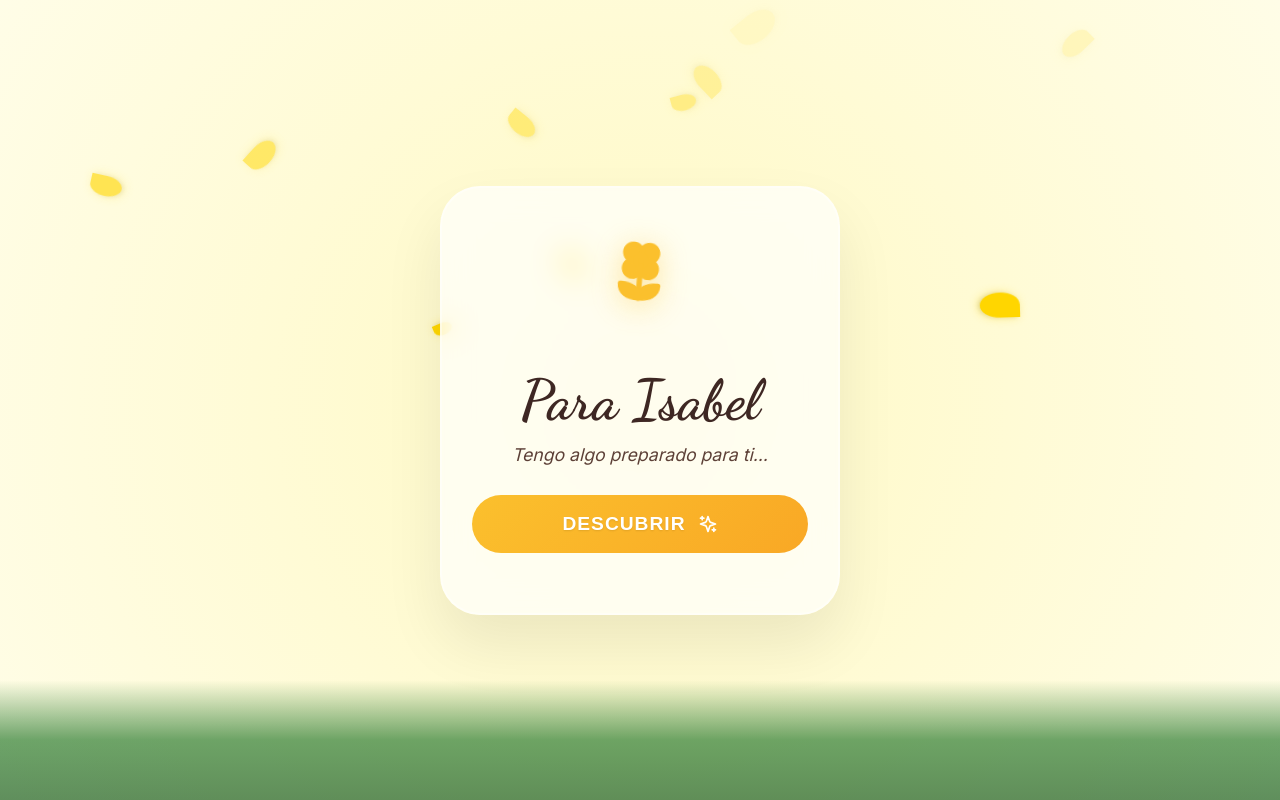
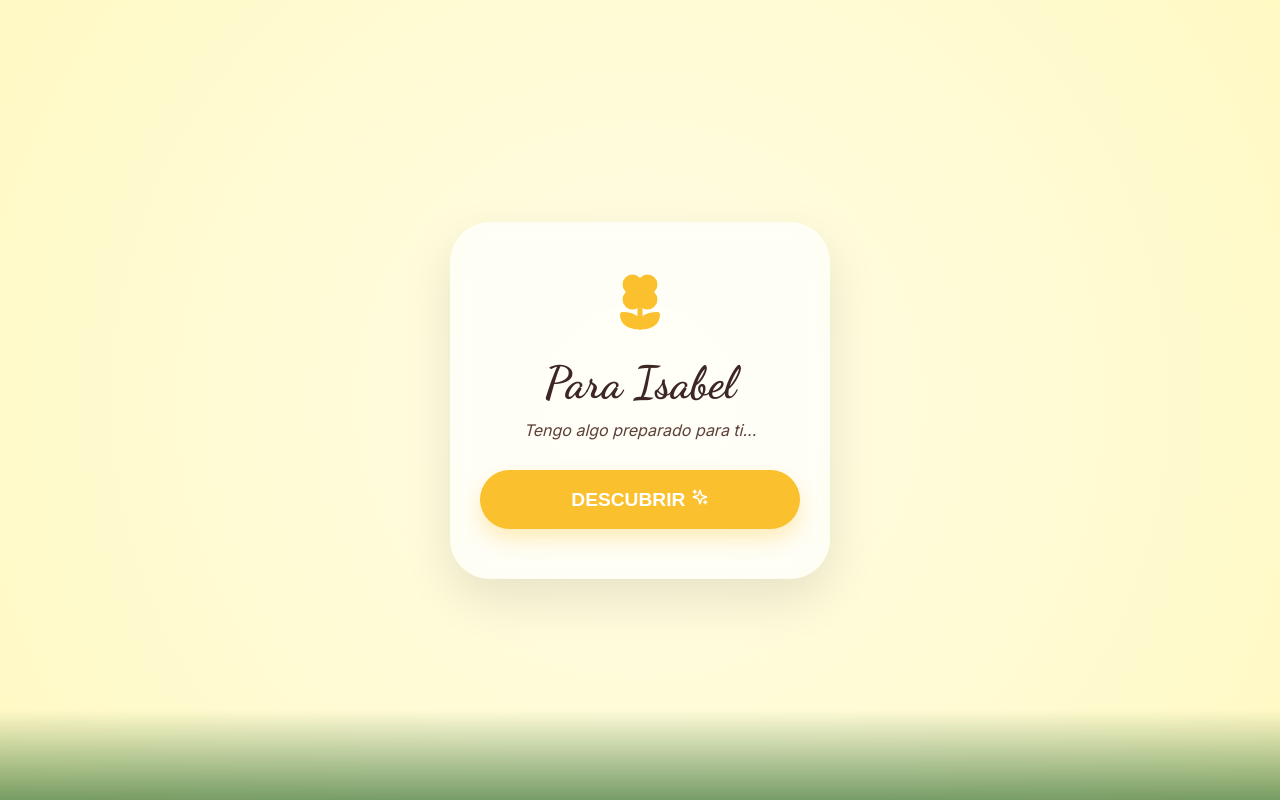
Before and after one commit to Jaxsdev/Flowers.yellow, a React (Vite) app: page / in a window 1280 px wide. Built offline with nearby package versions, Linux system fonts and the light colour scheme.

Commit message:
Jardín natural con desorden orgánico y mensaje perfectamente centrado en móvil

```diff
--- a/src/App.jsx
+++ b/src/App.jsx
@@ -1,382 +1,176 @@
-import React, { useState, useEffect } from 'react';
+import React, { useState, useEffect, useRef } from 'react';
 import { motion, AnimatePresence } from 'framer-motion';
-import { Heart, Flower2, Sparkles, Send, RefreshCcw, Volume2, VolumeX } from 'lucide-react';
+import { Heart, Flower2, Sparkles, Volume2, VolumeX } from 'lucide-react';
 import confetti from 'canvas-confetti';
 
+// --- Sunflower Component ---
 const Sunflower = ({ delay = 0, scale = 1, x = 0, y = 0 }) => (
   <motion.div
     initial={{ scale: 0, rotate: -45, opacity: 0 }}
     animate={{ scale: scale, rotate: 0, opacity: 1 }}
-    transition={{ type: "spring", stiffness: 80, damping: 15, delay: delay, duration: 2 }}
-    style={{ position: 'absolute', left: `${x}%`, top: `${y}%`, zIndex: 5 }}
+    transition={{ type: "spring", stiffness: 40, damping: 12, delay: delay, duration: 2 }}
+    style={{ position: 'absolute', left: `${x}%`, top: `${y}%`, zIndex: 10, transform: 'translate(-50%, -50%)' }}
   >
-    <div className="flower-container" style={{ position: 'relative', width: 'clamp(100px, 30vw, 150px)', aspectRatio: '1/1' }}>
-      {/* Stem with Leaves */}
+    <div style={{ position: 'relative', width: 'clamp(90px, 25vw, 130px)', aspectRatio: '1/1' }}>
       <motion.div
         initial={{ height: 0 }}
-        animate={{ height: 'clamp(150px, 40vh, 220px)' }}
-        transition={{ delay: delay, duration: 1.2 }}
+        animate={{ height: 'clamp(140px, 35vh, 190px)' }}
+        transition={{ delay: delay, duration: 1.5 }}
         style={{
-          width: 'clamp(6px, 1.5vw, 10px)',
-          background: 'linear-gradient(to top, #1b5e20, #4caf50)',
-          position: 'absolute',
-          bottom: '-120%',
-          left: '46%',
-          borderRadius: '5px',
-          zIndex: 1
+          width: '7px', background: 'linear-gradient(to top, #1b5e20, #4caf50)',
+          position: 'absolute', bottom: '-100%', left: '46%', borderRadius: '5px', zIndex: 1
         }}
       >
-        <div style={{ position: 'absolute', width: '30px', height: '18px', background: '#2e7d32', borderRadius: '100% 0 100% 0', left: '-25px', top: '20%' }} />
-        <div style={{ position: 'absolute', width: '30px', height: '18px', background: '#388e3c', borderRadius: '0 100% 0 100%', right: '-25px', top: '40%' }} />
+        <div style={{ position: 'absolute', width: '25px', height: '14px', background: '#2e7d32', borderRadius: '100% 0 100% 0', left: '-22px', top: '20%' }} />
+        <div style={{ position: 'absolute', width: '25px', height: '14px', background: '#388e3c', borderRadius: '0 100% 0 100%', right: '-22px', top: '40%' }} />
       </motion.div>
-
-      {/* Petals (Optimized for Mobile) */}
       {[...Array(16)].map((_, i) => (
         <div key={i} style={{
-          position: 'absolute',
-          width: '30%',
-          height: '50%',
-          background: i % 2 === 0 ? 'linear-gradient(to bottom, #fbc02d, #fdd835)' : 'linear-gradient(to bottom, #ffeb3b, #fbc02d)',
-          borderRadius: '50% 50% 50% 50% / 80% 80% 20% 20%',
-          left: '35%',
-          top: '0',
-          transformOrigin: '50% 100%',
-          rotate: `${i * 22.5}deg`,
-          zIndex: i % 2 === 0 ? 2 : 3,
-          boxShadow: '0 2px 5px rgba(0,0,0,0.05)'
+          position: 'absolute', width: '30%', height: '50%', background: i % 2 === 0 ? '#fbc02d' : '#fdd835',
+          borderRadius: '50% 50% 50% 50% / 80% 80% 20% 20%', left: '35%', top: '0', transformOrigin: '50% 100%',
+          rotate: `${i * 22.5}deg`, zIndex: 3, boxShadow: '0 2px 5px rgba(0,0,0,0.05)'
         }} />
       ))}
-
-      {/* Center */}
-      <div style={{
-        position: 'absolute',
-        width: '45%',
-        height: '45%',
-        backgroundColor: '#3e2723',
-        borderRadius: '50%',
-        left: '27.5%',
-        top: '27.5%',
-        zIndex: 4,
-        boxShadow: 'inset 0 0 10px rgba(0,0,0,0.5), 0 2px 5px rgba(0,0,0,0.2)',
-        border: '3px solid #5d4037',
-        backgroundImage: 'radial-gradient(circle, #5d4037 1px, transparent 1px)',
-        backgroundSize: '4px 4px'
-      }} />
+      <div style={{ position: 'absolute', width: '45%', height: '45%', backgroundColor: '#3e2723', borderRadius: '50%', left: '27.5%', top: '27.5%', zIndex: 4, border: '2px solid #5d4037' }} />
     </div>
   </motion.div>
 );
 
-const FloatingPetal = ({ delay }) => {
-  const [pos] = useState({
-    x: Math.random() * 100,
-    endX: (Math.random() - 0.5) * 60,
-    rotate: Math.random() * 360,
-    size: 12 + Math.random() * 18
-  });
-
-  return (
-    <motion.div
-      className="petal"
-      initial={{ top: -20, left: `${pos.x}%`, opacity: 0, rotate: pos.rotate }}
-      animate={{
-        top: '110vh',
-        left: `${pos.x + pos.endX}%`,
-        opacity: [0, 1, 1, 0],
-        rotate: pos.rotate + 720
-      }}
-      transition={{
-        duration: 12 + Math.random() * 8,
-        repeat: Infinity,
-        delay: delay,
-        ease: "linear"
-      }}
-      style={{
-        width: pos.size,
-        height: pos.size * 1.6,
-        backgroundColor: '#ffd600',
-        borderRadius: '50% 0 50% 50%',
-        boxShadow: '0 2px 4px rgba(0,0,0,0.1)',
-        filter: 'drop-shadow(0 2px 5px rgba(255,215,0,0.4))'
-      }}
-    />
-  );
-};
-
-// Flower Variant Component (Smaller Flowers - No stalk)
+// --- Mini Flower ---
 const MiniFlower = ({ delay = 0, scale = 1, x = 0, y = 0 }) => (
   <motion.div
     initial={{ scale: 0, opacity: 0 }}
-    animate={{ scale: scale, opacity: 0.6 }}
+    animate={{ scale: scale, opacity: 0.5 }}
     transition={{ delay: delay, duration: 1 }}
-    style={{ position: 'absolute', left: `${x}%`, top: `${y}%`, zIndex: 3 }}
+    style={{ position: 'absolute', left: `${x}%`, top: `${y}%`, zIndex: 5, transform: 'translate(-50%, -50%)' }}
   >
-    <div style={{ position: 'relative', width: 'clamp(25px, 6vw, 35px)', height: 'clamp(25px, 6vw, 35px)' }}>
+    <div style={{ position: 'relative', width: 'clamp(18px, 5vw, 25px)', height: 'clamp(18px, 5vw, 25px)' }}>
       {[...Array(6)].map((_, i) => (
-        <div key={i} style={{
-          position: 'absolute',
-          width: '40%',
-          height: '60%',
-          background: '#fdd835',
-          borderRadius: '50%',
-          left: '30%',
-          top: '0',
-          transformOrigin: '50% 100%',
-          rotate: `${i * 60}deg`
-        }} />
+        <div key={i} style={{ position: 'absolute', width: '40%', height: '60%', background: '#ffeb3b', borderRadius: '50%', left: '30%', top: '0', transformOrigin: '50% 100%', rotate: `${i * 60}deg` }} />
       ))}
-      <div style={{ position: 'absolute', width: '35%', height: '35%', background: '#5d4037', borderRadius: '50%', left: '32.5%', top: '32.5%' }} />
+      <div style={{ position: 'absolute', width: '35%', height: '35%', background: '#3e2723', borderRadius: '50%', left: '33%', top: '33%' }} />
     </div>
   </motion.div>
 );
 
 export default function App() {
   const [hasStarted, setHasStarted] = useState(false);
+  const [flowers, setFlowers] = useState([]);
+  const [minis, setMinis] = useState([]);
+  const [isPlaying, setIsPlaying] = useState(false);
+  const audioRef = useRef(null);
   const name = "Isabel";
-  const [showMessage, setShowMessage] = useState(false);
-  const [flowers, setFlowers] = useState([]);
-  const [miniFlowers, setMiniFlowers] = useState([]);
-
-  // Ref for Audio (Better for iOS)
-  const audioRef = React.useRef(null);
-  const [isPlaying, setIsPlaying] = useState(false);
 
   useEffect(() => {
-    // Initialize audio on mount
     audioRef.current = new Audio('/musica.mp3');
     audioRef.current.loop = true;
-    return () => {
-      if (audioRef.current) audioRef.current.pause();
-    };
+    return () => { if (audioRef.current) audioRef.current.pause(); };
   }, []);
+
+  const toggleMusic = () => {
+    if (audioRef.current) {
+      if (isPlaying) audioRef.current.pause();
+      else audioRef.current.play().catch(() => {});
+      setIsPlaying(!isPlaying);
+    }
+  };
 
   const handleStart = () => {
     setHasStarted(true);
     triggerConfetti();
     if (audioRef.current) {
-      audioRef.current.play().catch(e => console.log("Audio blocked:", e));
+      audioRef.current.play().then(() => setIsPlaying(true)).catch(() => {});
     }
 
-    // Truly Scattered Garden (No orders, just pure nature)
-    // 16 sunflowers scattered with random offsets
-    const scatteredSuns = [...Array(16)].map((_, i) => ({
-      id: `sun-${i}`,
-      x: Math.random() * 92 + 4,
-      y: Math.random() * 85 + 5,
-      delay: Math.random() * 3 + 0.1,
-      scale: 0.6 + Math.random() * 0.4
+    // --- SCATTERED GARDEN (Natural Chaos Algorithm) ---
+    const rows = 5;
+    const cols = 3;
+    const messyGarden = [];
+    for (let r = 0; r < rows; r++) {
+      for (let c = 0; c < cols; c++) {
+        // High Jitter: Randomly shift each flower far from its grid point
+        messyGarden.push({
+          id: `f-${r}-${c}`,
+          x: (c * 30) + 10 + (Math.random() * 20), // 20% random shift
+          y: (r * 18) + 5 + (Math.random() * 12),  // 12% random shift
+          delay: Math.random() * 2,
+          scale: 0.65 + Math.random() * 0.45
+        });
+      }
+    }
+    setFlowers(messyGarden);
+
+    const miniSet = [...Array(35)].map((_, i) => ({
+      id: `m-${i}`,
+      x: Math.random() * 96 + 2,
+      y: Math.random() * 94 + 3,
+      delay: Math.random() * 3,
+      scale: 0.4 + Math.random() * 0.3
     }));
-    setFlowers(scatteredSuns);
-
-    // 40 mini flowers for background texture
-    const scatteredMinis = [...Array(40)].map((_, i) => ({
-      id: `mini-${i}`,
-      x: Math.random() * 95,
-      y: Math.random() * 90,
-      delay: Math.random() * 3,
-      scale: Math.random() * 0.4 + 0.4
-    }));
-    setMiniFlowers(scatteredMinis);
-
-    // Balanced delay (4s)
-    setTimeout(() => {
-      setShowMessage(true);
-    }, 4000);
+    setMinis(miniSet);
   };
 
   const triggerConfetti = () => {
-    const duration = 5 * 1000;
-    const animationEnd = Date.now() + duration;
-    const defaults = { startVelocity: 45, spread: 360, ticks: 100, zIndex: 0 };
-
-    const randomInRange = (min, max) => Math.random() * (max - min) + min;
-
-    const interval = setInterval(function () {
-      const timeLeft = animationEnd - Date.now();
-
-      if (timeLeft <= 0) {
-        return clearInterval(interval);
-      }
-
-      const particleCount = 70 * (timeLeft / duration);
-      confetti({ ...defaults, particleCount, origin: { x: randomInRange(0.1, 0.4), y: Math.random() - 0.2 } });
-      confetti({ ...defaults, particleCount, origin: { x: randomInRange(0.6, 0.9), y: Math.random() - 0.2 } });
-    }, 300);
+    const end = Date.now() + 4500;
+    (function frame() {
+      confetti({ particleCount: 3, angle: 60, spread: 55, origin: { x: 0 }, colors: ['#ffeb3b', '#fbc02d'] });
+      confetti({ particleCount: 3, angle: 120, spread: 55, origin: { x: 1 }, colors: ['#ffeb3b', '#fbc02d'] });
+      if (Date.now() < end) requestAnimationFrame(frame);
+    }());
   };
 
   return (
-    <div style={{
-      position: 'relative', minHeight: '100vh', width: '100vw', overflow: 'hidden',
-      display: 'flex', flexDirection: 'column', alignItems: 'center', justifyContent: 'center',
-      background: 'radial-gradient(circle, #fff9c4 0%, #fffde7 100%)'
-    }}>
-      {/* Falling Petals Background */}
-      {[...Array(20)].map((_, i) => (
-        <FloatingPetal key={i} delay={i * 0.5} />
-      ))}
-
+    <div style={{ position: 'relative', width: '100vw', height: '100dvh', overflow: 'hidden', background: 'radial-gradient(circle, #fffde7, #fff9c4)', display: 'flex', alignItems: 'center', justifyContent: 'center' }}>
       <AnimatePresence mode="wait">
         {!hasStarted ? (
           <motion.div
             key="setup"
-            initial={{ opacity: 0, scale: 0.9 }}
-            animate={{ opacity: 1, scale: 1 }}
-            exit={{ opacity: 0, scale: 1.1, filter: 'blur(20px)' }}
-            className="glass-card"
-            style={{
-              background: 'rgba(255, 255, 255, 0.7)',
-              backdropFilter: 'blur(15px)',
-              padding: 'clamp(40px, 10vw, 60px) 30px',
-              borderRadius: '40px',
-              border: '2px solid rgba(255, 255, 255, 0.4)',
-              boxShadow: '0 30px 60px rgba(0,0,0,0.08)',
-              textAlign: 'center',
-              width: '85%',
-              maxWidth: '400px',
-              zIndex: 20
-            }}
+            initial={{ opacity: 0, scale: 0.9 }} animate={{ opacity: 1, scale: 1 }} exit={{ opacity: 0, filter: 'blur(20px)', scale: 1.1 }}
+            style={{ background: 'rgba(255,255,255,0.7)', backdropFilter: 'blur(15px)', padding: '50px 30px', borderRadius: '40px', textAlign: 'center', width: '85%', maxWidth: '380px', zIndex: 100, boxShadow: '0 20px 50px rgba(0,0,0,0.1)' }}
           >
+            <Flower2 size={60} color="#fbc02d" fill="#fbc02d" style={{ marginBottom: '20px' }} />
+            <h1 style={{ fontSize: '2.8rem', color: '#3e2723', margin: '0 0 10px' }}>Para Isabel</h1>
+            <p style={{ color: '#5d4037', fontStyle: 'italic', marginBottom: '30px' }}>Tengo algo preparado para ti...</p>
+            <button onClick={handleStart} style={{ width: '100%', padding: '18px', borderRadius: '50px', background: '#fbc02d', border: 'none', color: 'white', fontWeight: '800', fontSize: '1.2rem', cursor: 'pointer', boxShadow: '0 10px 20px rgba(251,192,45,0.3)' }}>
+              DESCUBRIR <Sparkles size={18} />
+            </button>
+          </motion.div>
+        ) : (
+          <div style={{ position: 'absolute', inset: 0, display: 'flex', alignItems: 'center', justifyContent: 'center', zIndex: 100 }}>
+            {/* The Garden (Stay in background) */}
+            <div style={{ position: 'absolute', inset: 0, overflow: 'hidden' }}>
+              {minis.map(m => <MiniFlower key={m.id} {...m} />)}
+              {flowers.map(f => <Sunflower key={f.id} {...f} />)}
+            </div>
+
+            {/* The Message (Centered naturally by parent Flexbox) */}
             <motion.div
-              animate={{
-                rotate: [0, 5, -5, 0],
-                y: [0, -10, 0]
-              }}
-              transition={{ repeat: Infinity, duration: 4, ease: "easeInOut" }}
-              style={{ marginBottom: '30px', display: 'inline-block' }}
-            >
-              <Flower2 size={64} color="#fbc02d" fill="#fbc02d" style={{ filter: 'drop-shadow(0 5px 15px rgba(251,192,45,0.4))' }} />
-            </motion.div>
-
-            <h1 style={{ fontSize: 'clamp(2.5rem, 10vw, 3.5rem)', color: '#3e2723', margin: '20px 0 10px' }}>Para Isabel</h1>
-            <p style={{ color: '#5d4037', fontSize: '1.1rem', marginBottom: '30px', fontStyle: 'italic' }}>
-              Tengo algo preparado para ti...
-            </p>
-
-            <motion.button
-              whileHover={{ scale: 1.05, boxShadow: '0 15px 30px rgba(251,192,45,0.4)' }}
-              whileTap={{ scale: 0.95 }}
-              onClick={handleStart}
+              initial={{ opacity: 0, scale: 0.8, y: 30 }}
+              animate={{ opacity: 1, scale: 1, y: 0 }}
+              transition={{ delay: 4.5, duration: 1.2, ease: "easeOut" }}
               style={{
-                width: '100%',
-                padding: '18px',
-                borderRadius: '50px',
-                border: 'none',
-                background: 'linear-gradient(135deg, #fbc02d, #f9a825)',
-                color: 'white',
-                fontWeight: '800',
-                fontSize: '1.2rem',
-                letterSpacing: '1px',
-                cursor: 'pointer',
-                display: 'flex',
-                alignItems: 'center',
-                justifyContent: 'center',
-                gap: '12px',
-                textShadow: '0 1px 2px rgba(0,0,0,0.1)'
+                background: 'rgba(255,255,255,0.85)', backdropFilter: 'blur(25px)', padding: '40px 25px',
+                borderRadius: '35px', boxShadow: '0 40px 80px rgba(0,0,0,0.15)', textAlign: 'center',
+                width: 'min(85%, 450px)', zIndex: 999, border: '1px solid rgba(255,255,255,0.5)', position: 'relative'
               }}
             >
-              DESCUBRIR <Sparkles size={20} />
-            </motion.button>
-          </motion.div>
-        ) : (
-          <div style={{ position: 'absolute', inset: 0, display: 'flex', alignItems: 'center', justifyContent: 'center' }}>
-            <div style={{ width: '100%', height: '100%', position: 'absolute' }}>
-              {/* Mini flowers for depth */}
-              {miniFlowers.map(flower => (
-                <MiniFlower key={flower.id} {...flower} />
-              ))}
-
-              {/* Sunflowers blooming in the background */}
-              {flowers.map(flower => (
-                <Sunflower key={flower.id} {...flower} />
-              ))}
-            </div>
-
-            {/* Poetic Message Overlay */}
-            <AnimatePresence>
-              {showMessage && (
-                <motion.div
-                  initial={{ opacity: 0, scale: 0.8, y: 50 }}
-                  animate={{ opacity: 1, scale: 1, y: 0 }}
-                  style={{
-                    background: 'rgba(255, 255, 255, 0.85)',
-                    backdropFilter: 'blur(25px)',
-                    padding: 'clamp(30px, 8vw, 45px) 25px',
-                    borderRadius: '35px',
-                    boxShadow: '0 40px 100px rgba(0,0,0,0.15)',
-                    textAlign: 'center',
-                    zIndex: 999,
-                    width: 'min(82%, 480px)',
-                    border: '1px solid rgba(255, 255, 255, 0.5)',
-                    position: 'relative'
-                  }}
-                >
-                  <motion.button
-                    whileHover={{ scale: 1.1 }}
-                    whileTap={{ scale: 0.9 }}
-                    onClick={toggleMusic}
-                    style={{
-                      position: 'absolute',
-                      top: '20px',
-                      right: '25px',
-                      background: 'rgba(255, 215, 0, 0.15)',
-                      border: 'none',
-                      padding: '10px',
-                      borderRadius: '50%',
-                      cursor: 'pointer',
-                      color: isPlaying ? '#ff9800' : '#8d6e63',
-                      zIndex: 1001
-                    }}
-                  >
-                    {isPlaying ? <Volume2 size={24} /> : <VolumeX size={24} />}
-                  </motion.button>
-                  <motion.div
-                    animate={{ scale: [1, 1.2, 1] }}
-                    transition={{ repeat: Infinity, duration: 2 }}
-                    style={{ marginBottom: '15px' }}
-                  >
-                    <Heart size={44} color="#e91e63" fill="#e91e63" />
-                  </motion.div>
-
-                  <h2 className="romantic-text" style={{
-                    fontSize: 'clamp(1.8rem, 7vw, 2.5rem)',
-                    color: '#3e2723',
-                    marginBottom: '15px',
-                    lineHeight: 1.2
-                  }}>
-                    ¡Feliz 21 de Marzo, {name}!
-                  </h2>
-
-                  <p style={{
-                    fontSize: 'clamp(1rem, 4.5vw, 1.25rem)',
-                    color: '#4e342e',
-                    lineHeight: '1.6',
-                    fontStyle: 'italic',
-                    maxWidth: '100%'
-                  }}>
-                    Buenas noches Isabel, estas flores amarillas son como tu sonrisa:<br />
-                    <strong style={{ display: 'block', marginTop: '10px', color: '#f57f17' }}> Que iluminan el mundo entero.</strong><br />
-                    Cada pétalo es un recordatorio de lo especial que eres para mí. Gracias por ser esa luz constante. 💛
-                  </p>
-
-                  <motion.div
-                    initial={{ opacity: 0 }}
-                    animate={{ opacity: 1 }}
-                    transition={{ delay: 3 }}
-                    style={{ marginTop: '25px' }}
-                  >
-                    <p style={{ color: '#8d6e63', fontSize: '0.9rem' }}>Con todo mi cariño ✨</p>
-                  </motion.div>
-                </motion.div>
-              )}
-            </AnimatePresence>
+              <button onClick={toggleMusic} style={{ position: 'absolute', top: '15px', right: '15px', background: 'none', border: 'none', cursor: 'pointer', color: '#fbc02d' }}>
+                <Volume2 size={24} />
+              </button>
+              <Heart size={40} color="#e91e63" fill="#e91e63" style={{ margin: '0 auto 15px' }} />
+              <h2 className="romantic-text" style={{ fontSize: '2.2rem', color: '#3e2723', marginBottom: '15px', lineHeight: '1.1' }}>
+                ¡Feliz 21 de Marzo, {name}!
+              </h2>
+              <p style={{ fontSize: '1.1rem', color: '#4e342e', fontStyle: 'italic', lineHeight: '1.6' }}>
+                Buenas noches Isabel, estas flores amarillas son como tu sonrisa:<br />
+                <strong style={{ color: '#f57f17', display: 'block', margin: '8px 0' }}>Que iluminan el mundo entero.</strong>
+                Cada pétalo es un recordatorio de lo especial que eres para mí. Gracias por ser esa luz constante. 💛
+              </p>
+            </motion.div>
           </div>
         )}
       </AnimatePresence>
-
-      {/* Lush grass at the bottom */}
-      <div style={{
-        position: 'fixed', bottom: 0, left: 0, right: 0, height: 'clamp(80px, 15vh, 120px)',
-        background: 'linear-gradient(to top, #1b5e20 0%, #2e7d32 50%, transparent 100%)', zIndex: 1, opacity: 0.7
-      }} />
+      <div style={{ position: 'fixed', bottom: 0, left: 0, right: 0, height: '90px', background: 'linear-gradient(to top, #1b5e20, transparent)', zIndex: 1, opacity: 0.6 }} />
     </div>
   );
 }
```
